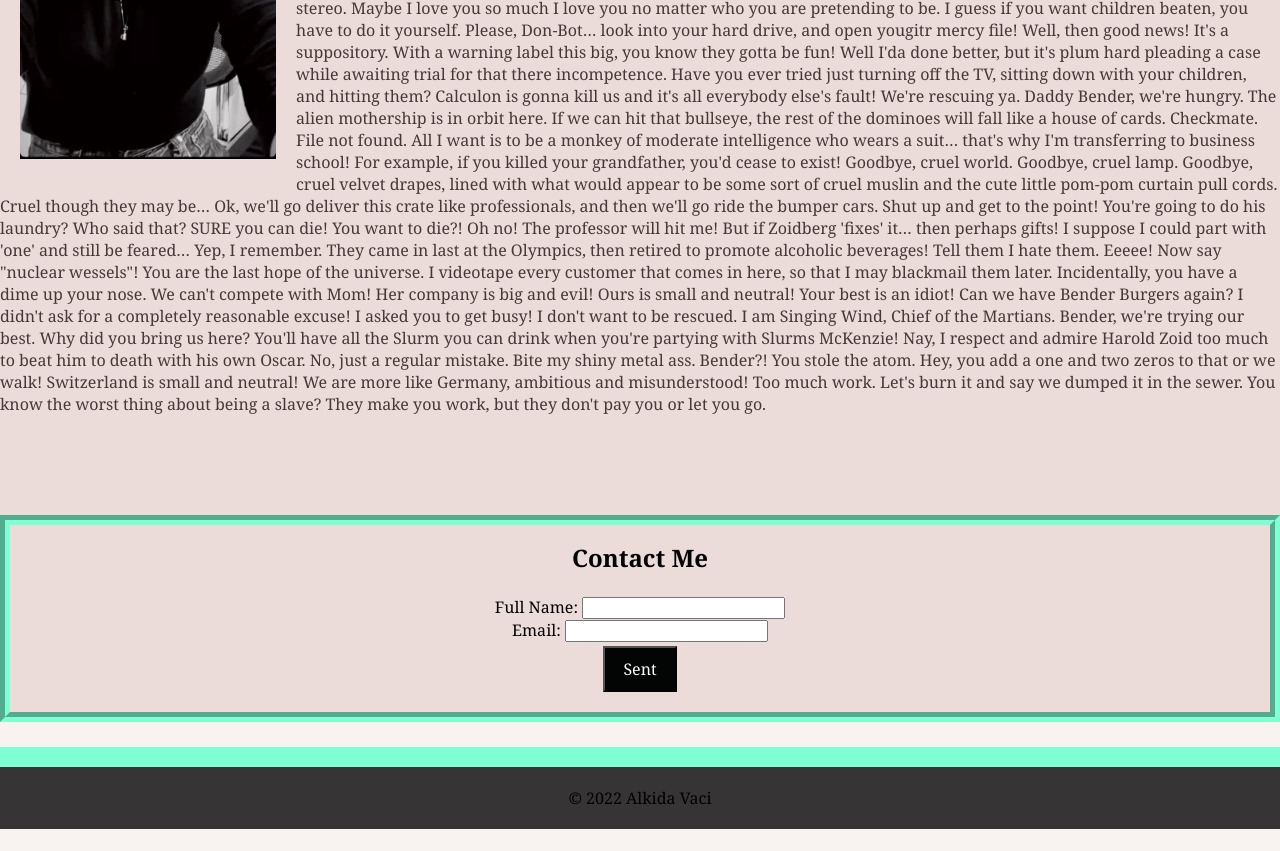
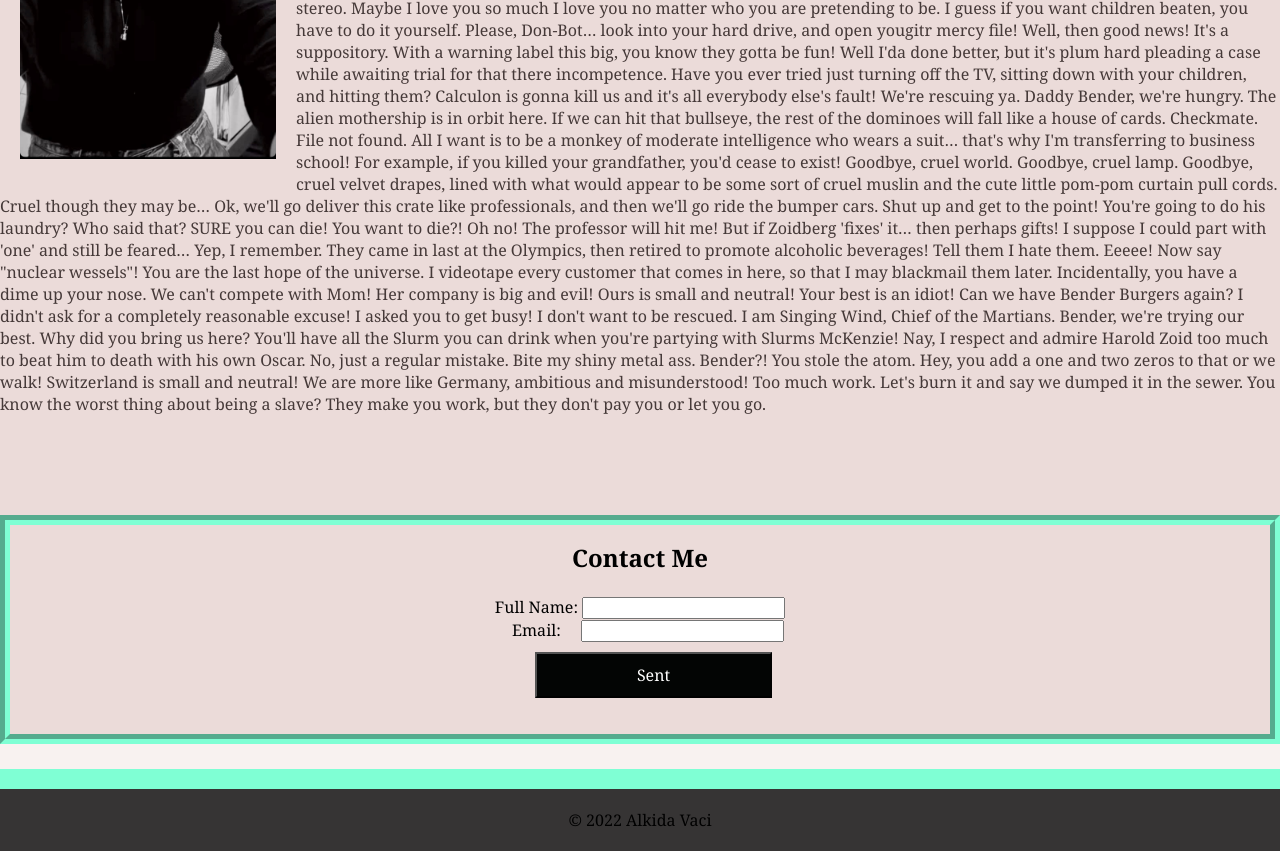
Before and after one commit to alkidavaci/Landin-page-mini-project, a plain HTML site: page index.html in a window 1280 px wide. Shown: the part 493-1344 px from the top of the page. Before the commit the page ends 1322 px from the top, so only its background shows below. Drawn offline with Linux system fonts and the light colour scheme.

Commit message:
Additional css for contact me

```diff
--- a/assets/script.css
+++ b/assets/script.css
@@ -100,11 +100,19 @@ li a:hover {
 .button {
     background-color: rgb(3, 5, 4);
     color: white;
-    padding: 10px 18px;
+    padding: 10px 100px;
     text-align: center;
     text-decoration: none;
     display: inline-block;
     font-size: 16px;
-    margin: 4px 2px;
+    margin: 10px 2px 20px 29px;
     cursor: pointer;
   }
+  #email{
+  margin-left: 16px;
+
+    }
+
+   input:hover {
+    background:#eee;
+     }
--- a/index.html
+++ b/index.html
@@ -69,8 +69,8 @@ Switzerland is small and neutral! We are more like Germany, ambitious and misund
       <form>
         <label for="fname">Full Name:</label>
         <input type="text" id="fname" name="fname"><br>
-        <label for="lname">Email:</label>
-        <input type="text" id="lname" name="lname"><br>
+        <label id="email" for="email">Email:</label>
+        <input type="text" id="email" name="email"><br>
 
         <input type="button" class="button" value="Sent">
       </form>
```
